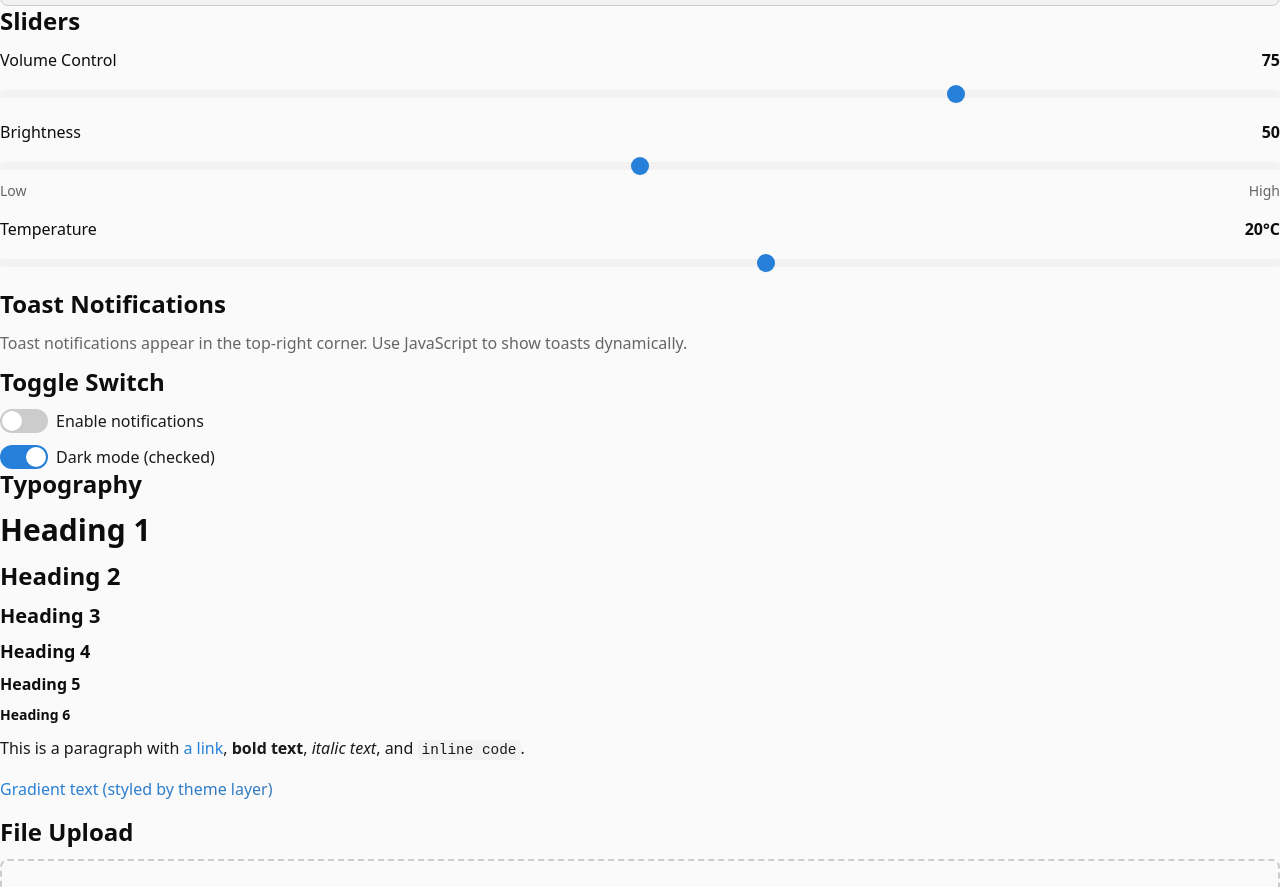
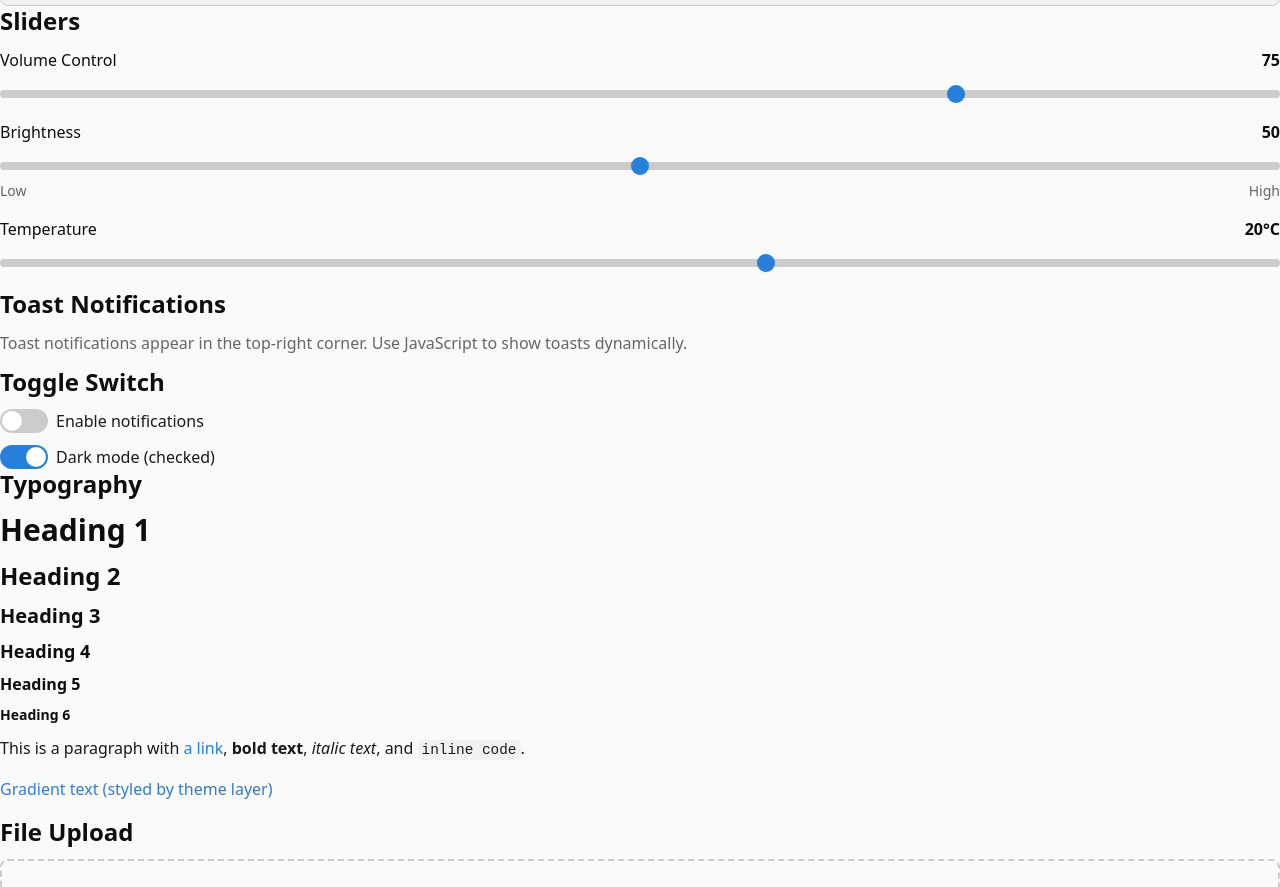
Before and after one commit to nickcottrell/haberdash, a plain HTML site: page index.html in a window 1280 px wide. Shown: the part 2501-3388 px from the top of the page. Drawn offline with Linux system fonts and the light colour scheme.

Commit message:
Fix slider track visibility with darker background

```diff
--- a/components/slider/slider.css
+++ b/components/slider/slider.css
@@ -24,7 +24,7 @@
   width: 100%;
   height: var(--slider-track-height, 6px);
   border-radius: var(--radius-sm, 4px);
-  background: var(--surface, #f5f5f5);
+  background: var(--border, #e0e0e0);
   outline: none;
   -webkit-appearance: none;
   appearance: none;
--- a/haberdash.css
+++ b/haberdash.css
@@ -966,7 +966,7 @@ code {
   width: 100%;
   height: var(--slider-track-height, 6px);
   border-radius: var(--radius-sm, 4px);
-  background: var(--surface, #f5f5f5);
+  background: var(--border, #e0e0e0);
   outline: none;
   -webkit-appearance: none;
   appearance: none;
```
